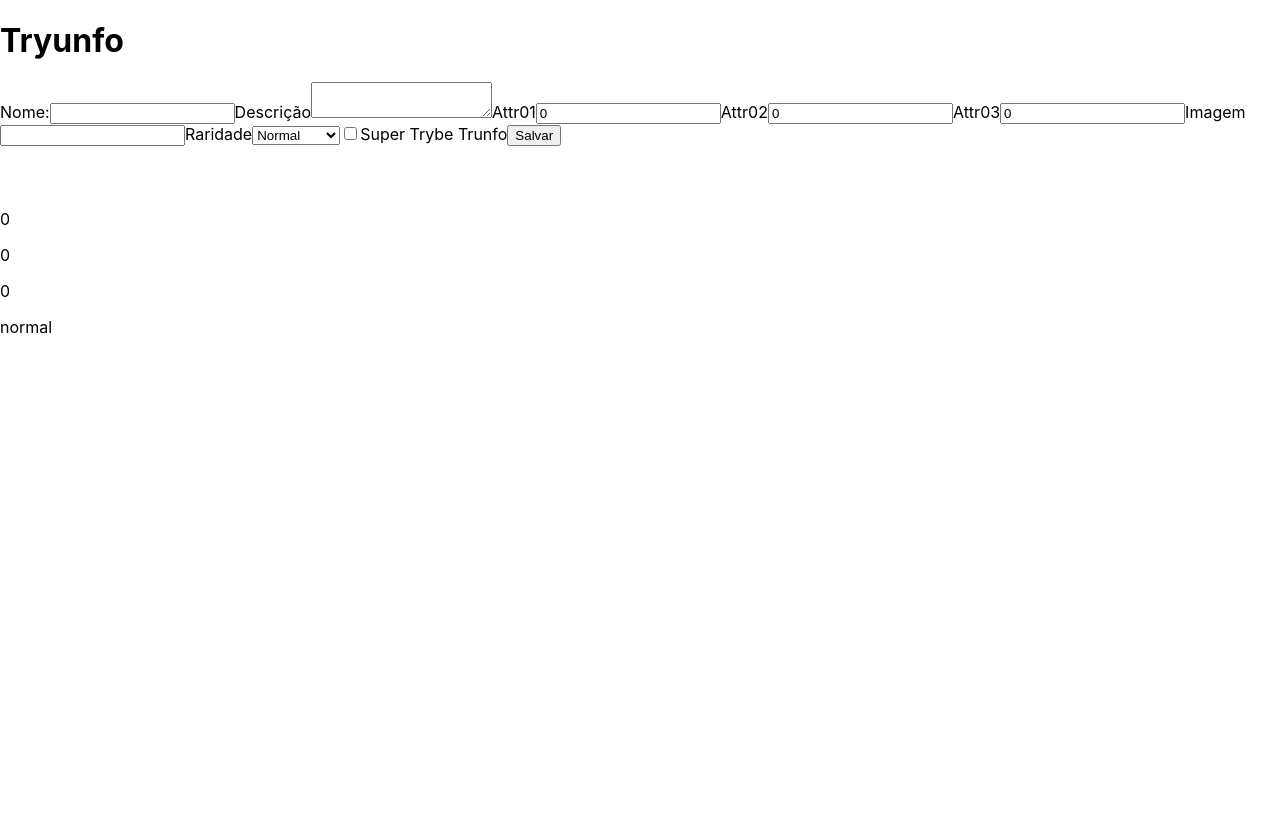
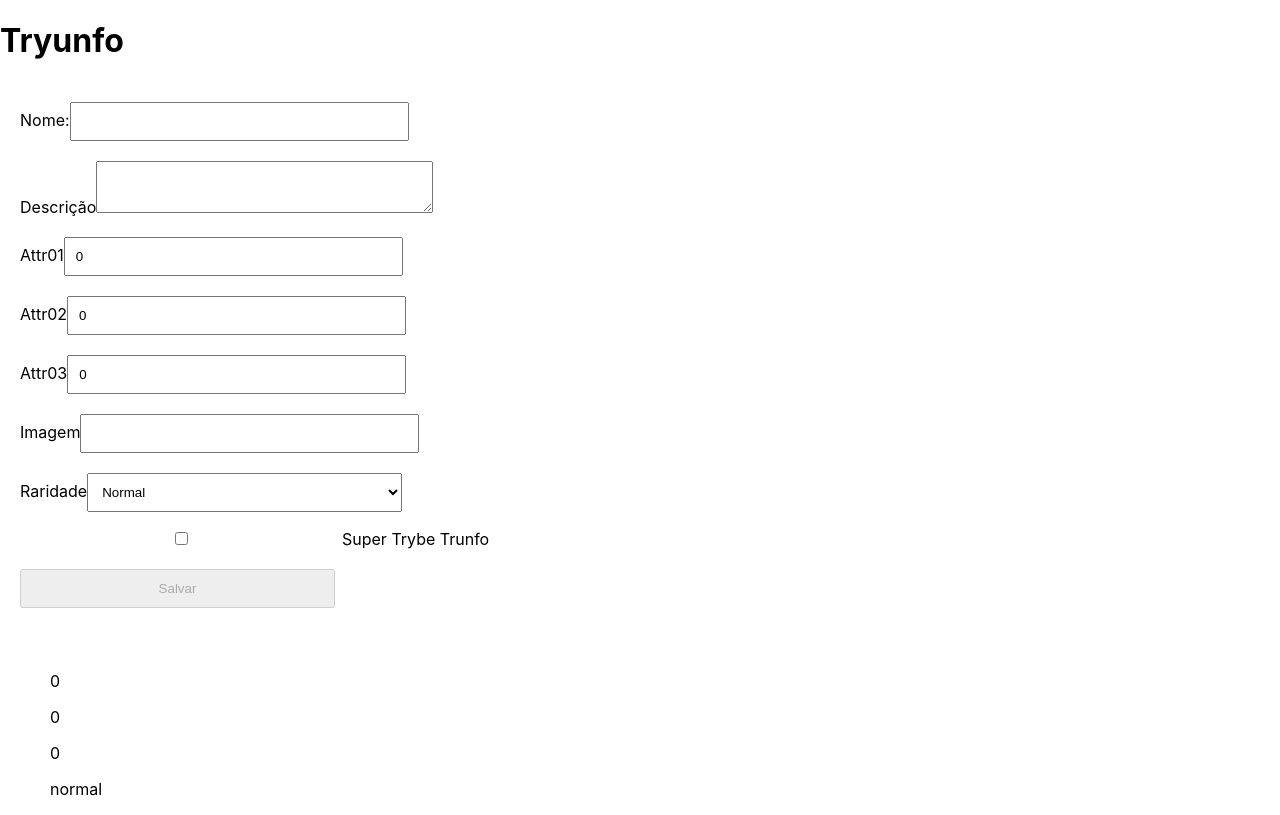
Before and after one commit to marianeCandian/Tryunfo-Project, a React (Create React App) app: page / in a window 1280 px wide. Built offline with nearby package versions, Linux system fonts and the light colour scheme.

Commit message:
Requisito 5

```diff
--- /dev/null
+++ b/src/App.css
@@ -0,0 +1,36 @@
+form {
+  display: flex;
+  flex-direction: column;
+  justify-content: flex-start;
+  margin-left: 20px;
+}
+
+form input {
+  margin-top: 20px;
+  padding: 10px;
+  width: 25%;
+}
+
+form textarea {
+  margin-top: 20px;
+  padding: 10px;
+  width: 25%;
+}
+
+form select {
+  margin-top: 20px;
+  padding: 10px;
+  width: 25%;
+}
+
+form button {
+  margin-top: 20px;
+  padding: 10px;
+  width: 25%;
+}
+
+.card {
+  display: inline-block;
+  flex-direction: column;
+  margin-left: 50px;
+}
--- a/src/App.js
+++ b/src/App.js
@@ -1,6 +1,7 @@
 import React from 'react';
 import Form from './components/Form';
 import Card from './components/Card';
+import './App.css';
 
 class App extends React.Component {
   constructor() {
@@ -9,26 +10,48 @@ class App extends React.Component {
     this.state = {
       cardName: '',
       cardDescription: '',
-      cardAttr1: 0,
-      cardAttr2: 0,
-      cardAttr3: 0,
+      cardAttr1: '0',
+      cardAttr2: '0',
+      cardAttr3: '0',
       cardImage: '',
       cardRare: 'normal',
       cardTrunfo: false,
+      isSaveButtonDisabled: true,
     };
   }
+
+  buttonDisabled = () => {
+    const { cardName, cardDescription, cardAttr1, cardAttr2,
+      cardAttr3, cardImage, cardRare } = this.state;
+    const maxAttr = 90;
+    const sumAttr = 210;
+    const sum = (Number(cardAttr1) + Number(cardAttr2) + Number(cardAttr3)) <= sumAttr;
+    if (cardName.length !== 0
+      && cardDescription.length !== 0
+      && cardImage.length !== 0
+      && cardRare.length !== 0
+      && (cardAttr1 >= 0 && cardAttr1 <= maxAttr)
+      && (cardAttr2 >= 0 && cardAttr2 <= maxAttr)
+      && (cardAttr3 >= 0 && cardAttr3 <= maxAttr)
+      && sum
+    ) {
+      this.setState({ isSaveButtonDisabled: false });
+    } else {
+      this.setState({ isSaveButtonDisabled: true });
+    }
+  };
 
   onInputChange = ({ target }) => {
     const { name } = target;
     const value = target.type === 'checkbox' ? target.checked : target.value;
     this.setState({
       [name]: value,
-    });
+    }, this.buttonDisabled);
   };
 
   render() {
     const { cardName, cardDescription, cardAttr1, cardAttr2,
-      cardAttr3, cardImage, cardRare, cardTrunfo } = this.state;
+      cardAttr3, cardImage, cardRare, cardTrunfo, isSaveButtonDisabled } = this.state;
     return (
       <div>
         <h1>Tryunfo</h1>
@@ -42,6 +65,7 @@ class App extends React.Component {
           cardRare={ cardRare }
           cardTrunfo={ cardTrunfo }
           onInputChange={ this.onInputChange }
+          isSaveButtonDisabled={ isSaveButtonDisabled }
         />
         <Card
           cardName={ cardName }
--- a/src/components/Card.js
+++ b/src/components/Card.js
@@ -6,7 +6,7 @@ class Card extends React.Component {
     const { cardName, cardDescription, cardAttr1, cardAttr2,
       cardAttr3, cardImage, cardRare, cardTrunfo } = this.props;
     return (
-      <div>
+      <aside className="card">
         <h4 data-testid="name-card">{ cardName }</h4>
         <img src={ cardImage } alt={ cardName } data-testid="image-card" />
         <h5 data-testid="description-card">{ cardDescription }</h5>
@@ -17,7 +17,7 @@ class Card extends React.Component {
         {cardTrunfo
           ? <span data-testid="trunfo-card">Super Trunfo</span>
           : '' }
-      </div>
+      </aside>
     );
   }
 }
--- a/src/components/Form.js
+++ b/src/components/Form.js
@@ -103,7 +103,7 @@ class Form extends React.Component {
           </label>
           <button
             id="submit"
-            type="submit"
+            type="button"
             disabled={ isSaveButtonDisabled }
             onClick={ onSaveButtonClick }
             data-testid="save-button"
```
